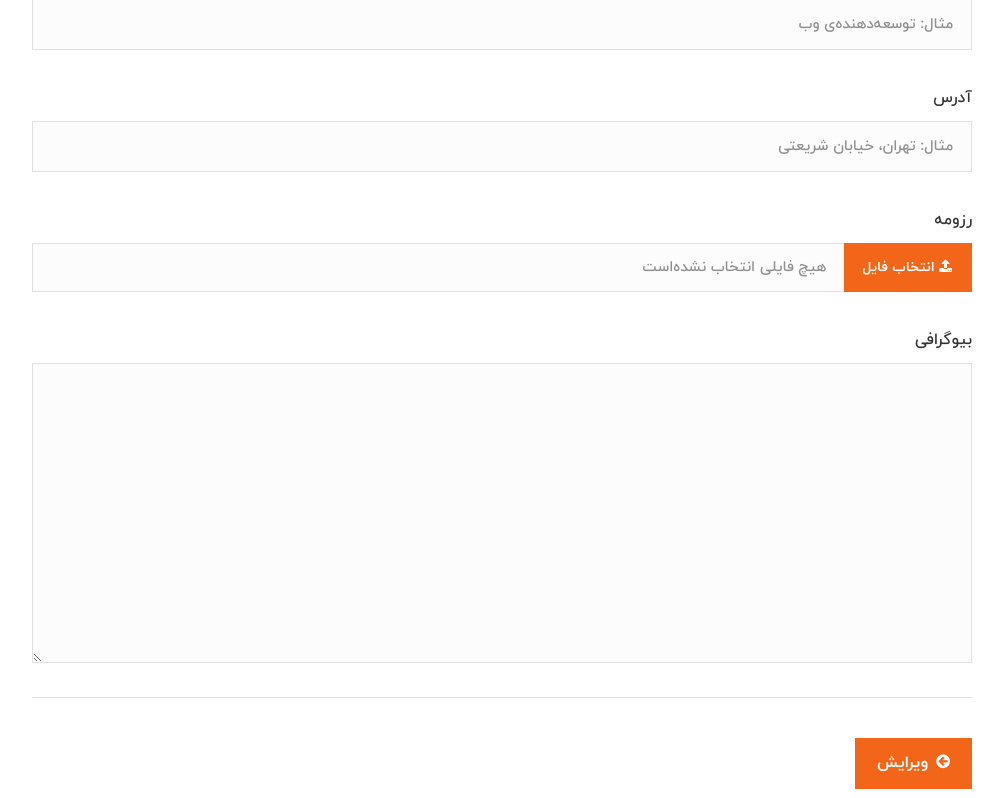
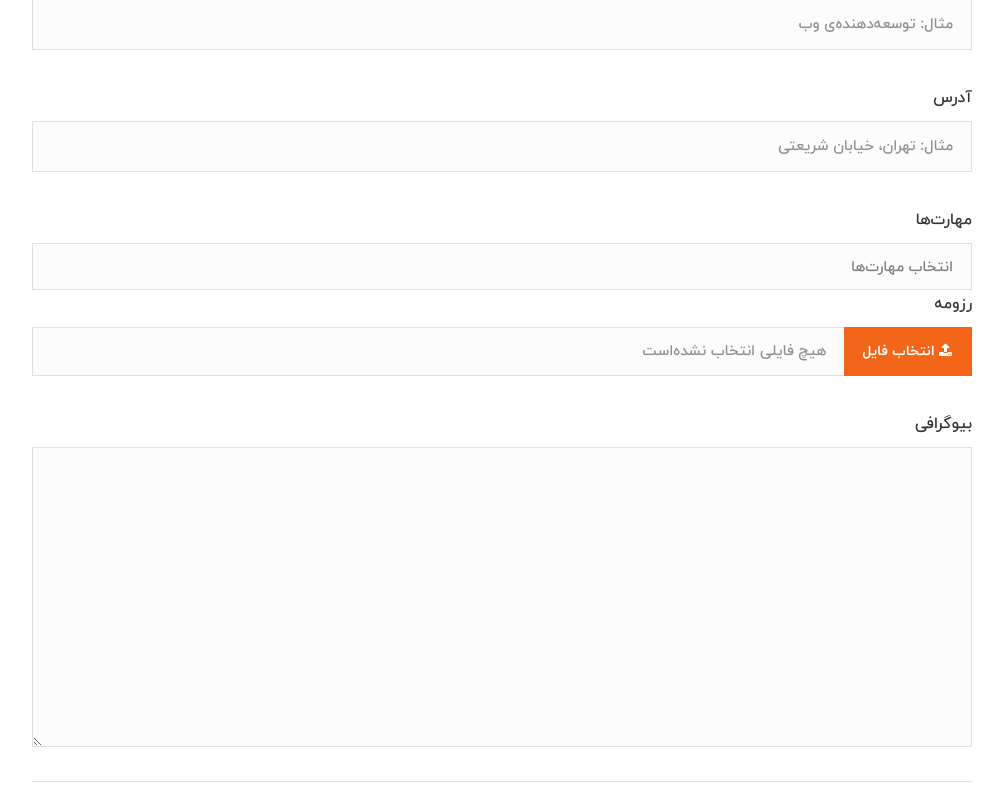
Before and after one commit to Mahbodmajid/SharifWorks_Django, a Django app: page /jobseeker/edit/ in a window 1280 px wide. Shown: the part 601-1399 px from the top of the page, without its empty margins (138-1141 px from the left). Run offline with Django 3.2, Linux system fonts and the light colour scheme; a user stored in the database is signed in; tables that the repository leaves empty hold one stand-in row (values such as "Sample post").

Commit message:
MODIFY skills

```diff
--- a/login/templates/edit-resume.html
+++ b/login/templates/edit-resume.html
@@ -62,18 +62,15 @@
 
 			<!-- Choose Skill -->
 {#			<div class="form">#}
-{#				<div class="select">#}
-{#					<h5>مهارت‌ها</h5>#}
-{#					<select data-placeholder="انتخاب مهارت‌ها"  name="skills" class="chosen-select" multiple>#}
-{#						<option value="HTML">HTML</option>#}
-{#						<option value="Django">Django</option>#}
-{#						<option value="Node.js">Node.js</option>#}
-{#						<option value="Machine Learning">Machine Learning</option>#}
-{#						<option value="UI/UX">UI/UX</option>#}
-{#					</select>#}
-{#				</div>#}
+				<div class="select">
+					<h5>مهارت‌ها</h5>
+					<select data-placeholder="انتخاب مهارت‌ها"  name="skills" class="chosen-select" multiple>
+                        {%  for choice in profile_form.skills.choices %}
+						<option value={{ choice.id }}>{{ choice.name }}</option>
+                        {%  endfor %}
+					</select>
+				</div>
 {#			</div>#}
-{#                {{ profile_form.skills }}#}
 
 
 			<!-- CV -->
```
